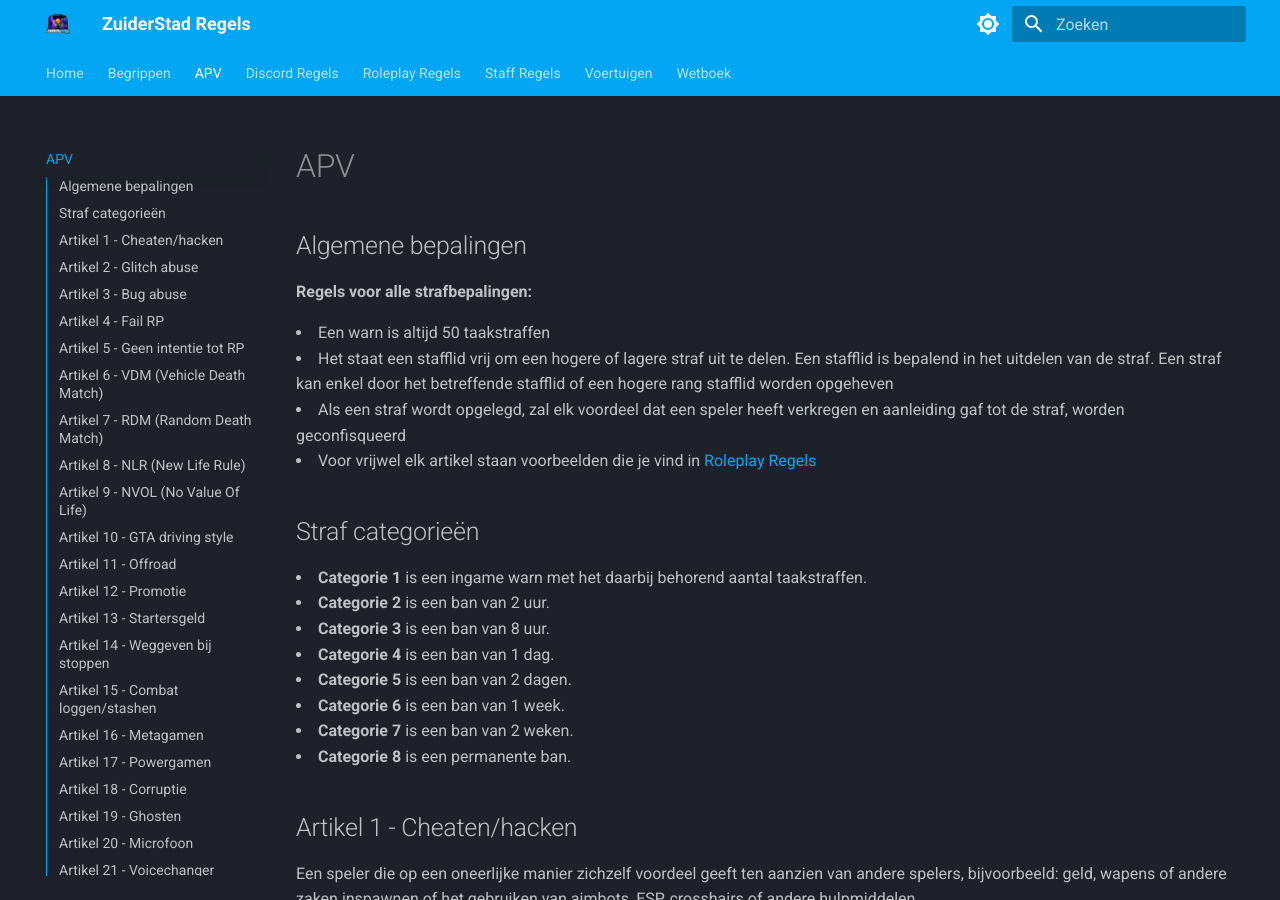
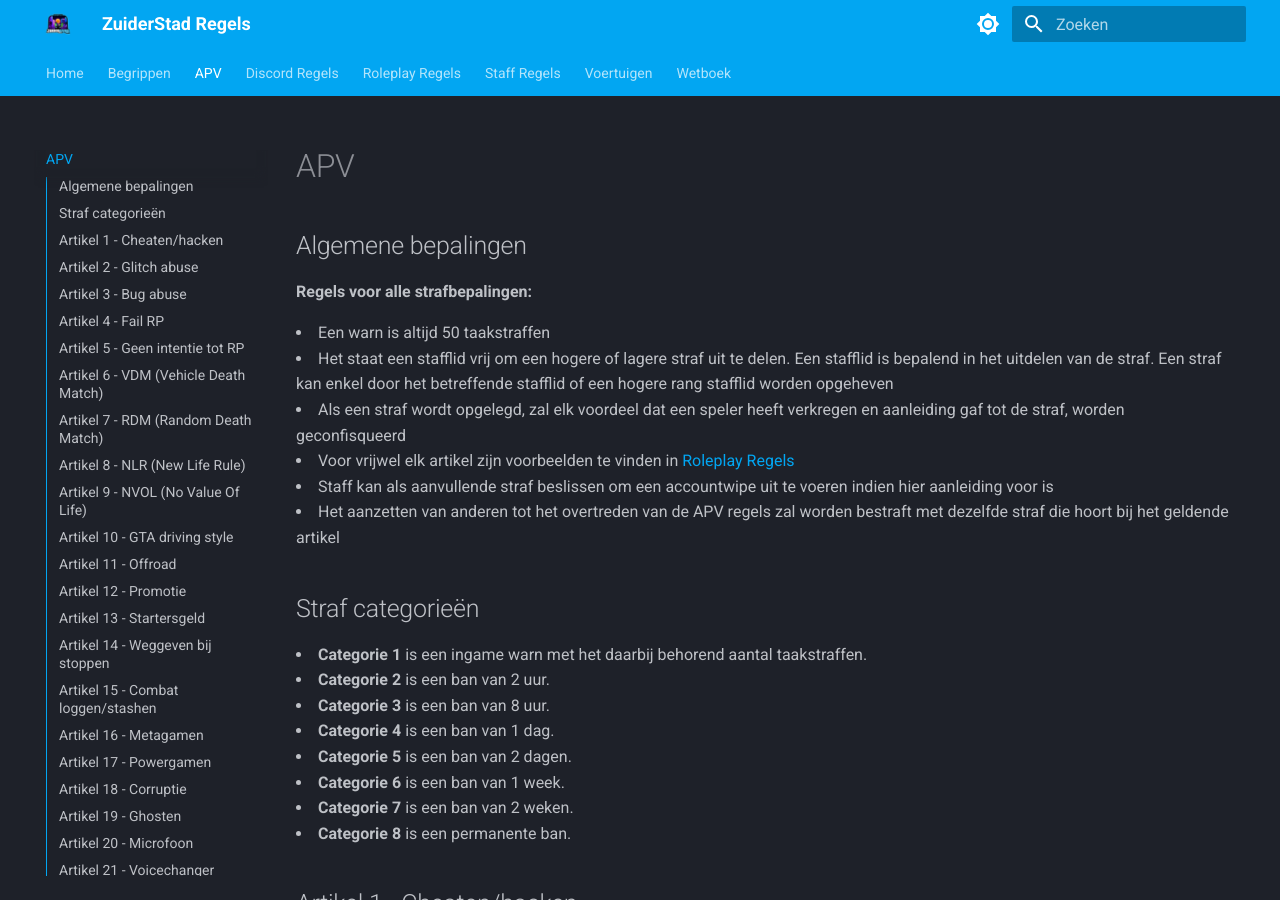
Before and after one commit to ZuiderStad-RP/regels, an MkDocs documentation site: the page built from docs/apv.md, in a window 1280 px wide and 900 px high. Built offline with MkDocs 1.6.1 and Material for MkDocs 9.7.7, drawn with Linux system fonts in a browser that asks for light colours.

Commit message:
Update apv.md

```diff
--- a/docs/apv.md
+++ b/docs/apv.md
@@ -5,7 +5,9 @@
 <li>Een warn is altijd 50 taakstraffen</li>
 <li>Het staat een stafflid vrij om een hogere of lagere straf uit te delen. Een stafflid is bepalend in het uitdelen van de straf. Een straf kan enkel door het betreffende stafflid of een hogere rang stafflid worden opgeheven</li>
 <li>Als een straf wordt opgelegd, zal elk voordeel dat een speler heeft verkregen en aanleiding gaf tot de straf, worden geconfisqueerd</li>
-<li>Voor vrijwel elk artikel staan voorbeelden die je vind in <a href="https://regels.zuiderstad.nl/roleplay/">Roleplay Regels</a></li>
+<li>Voor vrijwel elk artikel zijn voorbeelden te vinden in <a href="https://regels.zuiderstad.nl/roleplay/">Roleplay Regels</a></li>
+<li>Staff kan als aanvullende straf beslissen om een accountwipe uit te voeren indien hier aanleiding voor is</li>
+<li>Het aanzetten van anderen tot het overtreden van de APV regels zal worden bestraft met dezelfde straf die hoort bij het geldende artikel</li>
 
 ## Straf categorieën
 <li><b>Categorie 1</b> is een ingame warn met het daarbij behorend aantal taakstraffen.</li>
```
